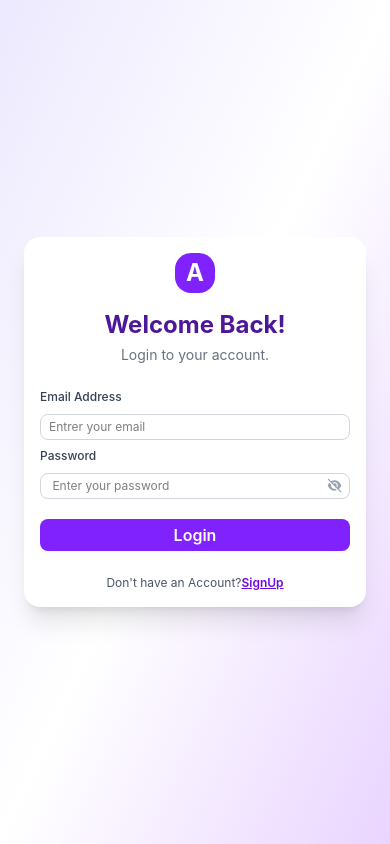
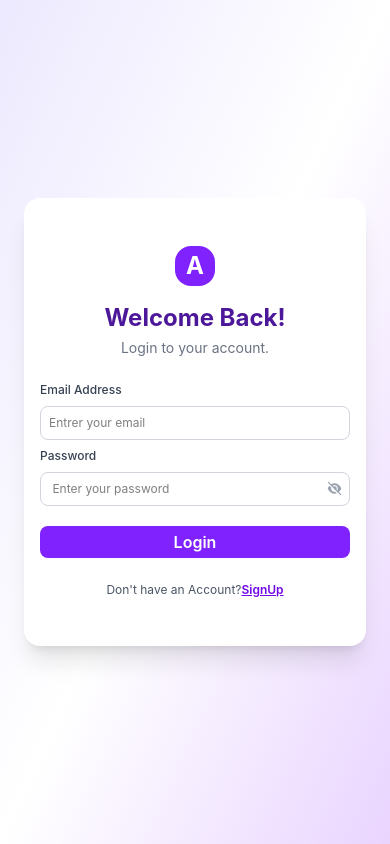
Before and after one commit to akilank-tech/Login-react, a React (Vite) app: page / in a window 390 px wide. Built offline with nearby package versions, Linux system fonts and the light colour scheme.

Commit message:
update the file

```diff
--- a/src/Pages/login.jsx
+++ b/src/Pages/login.jsx
@@ -34,9 +34,9 @@ const Login = () => {
     return (
         <div className="h-[100dvh] min-h-0 w-full overflow-hidden bg-gradient-to-br
          from-violet-100 via-white to-purple-200 flex items-center justify-center p-6 sm:p-7">
-            <div className='w-full max-w-md rounded-2xl bg-white p-4 sm:p-10 shadow-xl'>
+            <div className='w-full max-w-md rounded-2xl bg-white px-4 py-12 sm:px-10 sm:py-15 shadow-xl'>
                 <div className='text-center mb-6 sm:mb-8'>
-                    <div className='mx-auto mb-4 flex h-10 sm:h-14 w-10 sm:h-14 items-center justify-center rounded-2xl bg-violet-600 text-2xl font-bold text-white'>A</div>
+                    <div className='mx-auto mb-4 flex h-10 sm:h-14 w-10 sm:w-14 items-center justify-center rounded-2xl bg-violet-600 text-2xl font-bold text-white'>A</div>
                     <h1 className='text-2xl sm:text-3xl font-bold text-violet-900'>Welcome Back!</h1>
                     <p className='mt-1 sm:mt2 text-sm text-gray-500'>Login to your account.</p>
                 </div>
@@ -45,7 +45,8 @@ const Login = () => {
                     <label className='mb-2 block text-xs sm:text-sm font-medium text-gray-700'>Email Address</label>
                     <input name="useremail" value={email} onChange={(e) => setEmail(e.target.value)} type="email" placeholder="Entrer your email"
                         autoComplete='email'
-                        className="w-full text-xs sm:text-base rounded-lg border border-gray-300 px-2 py-1 sm:px-4 sm:py-3 outline-none
+                        className="w-full text-xs sm:text-base rounded-lg border border-gray-300
+                        px-2 py-2 sm:px-4 sm:py-3 outline-none
                         transition focus:border-violet-600
                     focus:ring-2 focus:ring-violet-200"/>
                 </div>
@@ -54,7 +55,7 @@ const Login = () => {
                     <div className="relative mb-5 ">
                         <input onChange={(e) => setPassword(e.target.value)} type={showPassword ? "password" : "text"}
                             value={password} required placeholder=" Enter your password" autoComplete='current-password'
-                            className=" text-xs sm:text-base w-full sm:px-4 sm:py-3 px-2 py-1 rounded-lg border border-gray-300  outline-none focus:border-violet-600 focus:ring-2
+                            className=" text-xs sm:text-base w-full sm:px-4 sm:py-3 px-2 py-2 rounded-lg border border-gray-300  outline-none focus:border-violet-600 focus:ring-2
                         focus:ring-violet-200" />
                         <button className=" text-gray-400 text-xs sm:text-base absolute inset-y-0 right-2 flex items-center" onClick={() => setShowPassword(!showPassword)}>
                             <i className={showPassword ? "fa-solid fa-eye-slash" : "fa-regular fa-eye"}></i></button>
```
